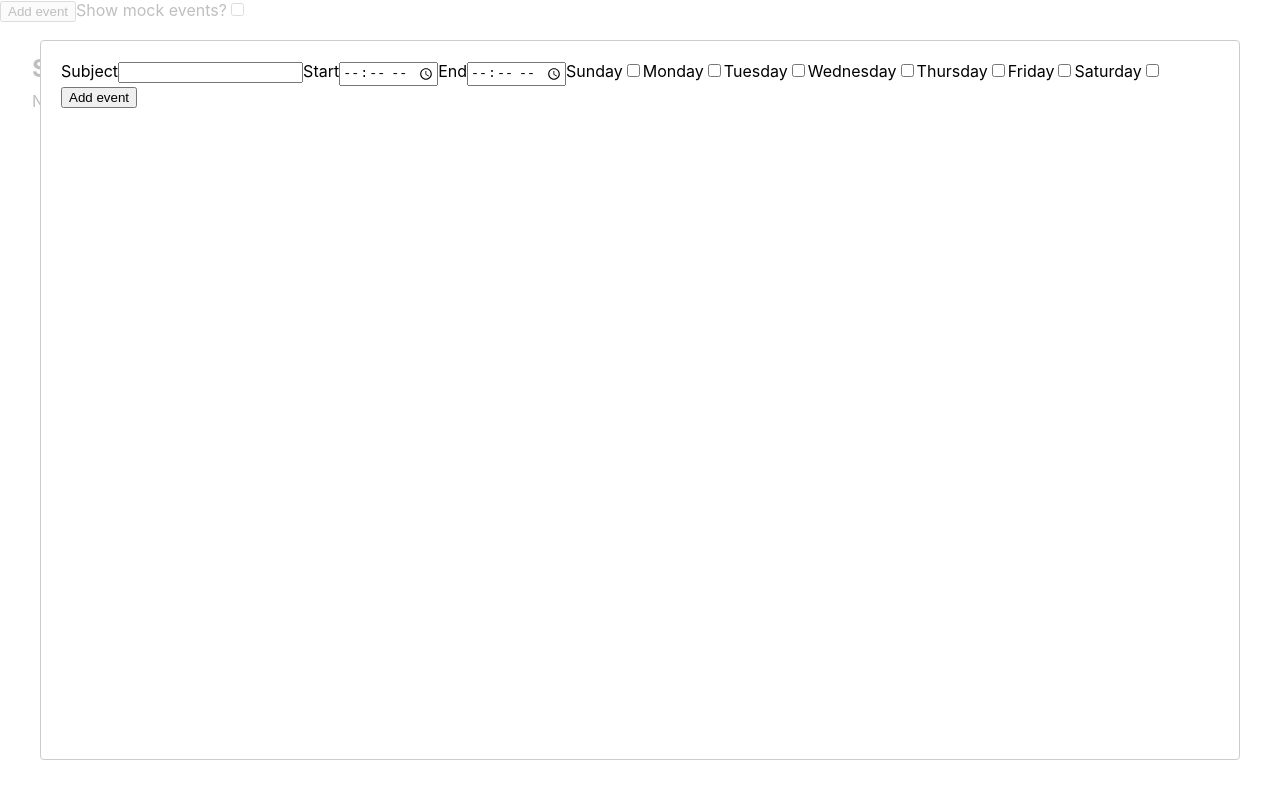
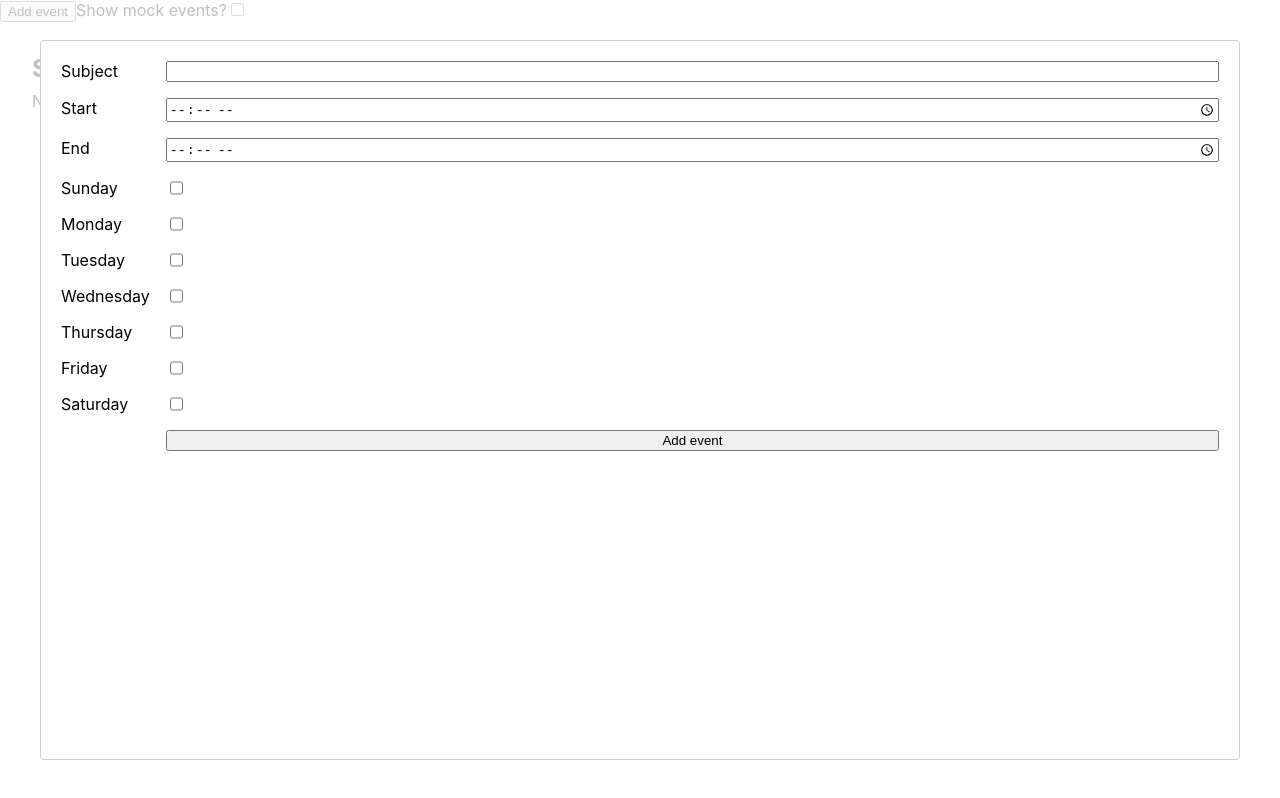
Before and after one commit to ajrussellaudio/week-scheduler, a React (Create React App) app: page / in a window 1280 px wide. Both pictures are taken after a click on the button "Add event". Built offline with nearby package versions, Linux system fonts and the light colour scheme.

Commit message:
Add styles for add event form

```diff
--- /dev/null
+++ b/src/components/AddEvent/AddEventForm.style.ts
@@ -0,0 +1,23 @@
+import styled from 'styled-components';
+
+export const Form = styled.form`
+  display: grid;
+  grid-template-columns: auto 1fr;
+  gap: 1rem;
+
+  & > label {
+    grid-column: 1 / span 1;
+  }
+
+  & > input {
+    grid-column: 2 / span 1;
+  }
+
+  & > input[type='checkbox'] {
+    justify-self: start;
+  }
+
+  & > button {
+    grid-column: 2 / span 1;
+  }
+`;
--- a/src/components/AddEvent/AddEventForm.tsx
+++ b/src/components/AddEvent/AddEventForm.tsx
@@ -1,5 +1,7 @@
+import { Fragment } from 'react';
 import { useForm } from 'react-hook-form';
 import { Event, Weekday, weekdays } from '../../context/Events/types';
+import { Form } from './AddEventForm.style';
 
 export type AddEventFormProps = {
   onSubmit: (values: FormValues) => void;
@@ -13,26 +15,24 @@ type FormValues = {
 export const AddEventForm = ({ onSubmit }: AddEventFormProps) => {
   const { register, handleSubmit } = useForm<FormValues>();
   return (
-    <form onSubmit={handleSubmit((formValues) => onSubmit(formValues))}>
-      <label>
-        Subject
-        <input {...register('event.subject', { required: true })} />
-      </label>
-      <label>
-        Start
-        <input type="time" {...register('event.start', { required: true })} />
-      </label>
-      <label>
-        End
-        <input type="time" {...register('event.end', { required: true })} />
-      </label>
+    <Form onSubmit={handleSubmit((formValues) => onSubmit(formValues))}>
+      <label htmlFor="subject">Subject</label>
+      <input id="subject" {...register('event.subject', { required: true })} />
+
+      <label htmlFor="start">Start</label>
+      <input id="start" type="time" {...register('event.start', { required: true })} />
+
+      <label htmlFor="end">End</label>
+      <input id="end" type="time" {...register('event.end', { required: true })} />
+
       {weekdays.map((weekday) => (
-        <label key={weekday}>
-          {weekday}
-          <input type="checkbox" value={weekday} {...register('days')} />
-        </label>
+        <Fragment key={weekday}>
+          <label htmlFor={weekday}>{weekday}</label>
+          <input id={weekday} type="checkbox" value={weekday} {...register('days')} />
+        </Fragment>
       ))}
+
       <button type="submit">Add event</button>
-    </form>
+    </Form>
   );
 };
--- a/src/components/AddEvent/AddEventModal.tsx
+++ b/src/components/AddEvent/AddEventModal.tsx
@@ -3,6 +3,8 @@ import Modal from 'react-modal';
 import { useEvents } from '../../context/Events';
 import { Action } from '../../context/Events/reducer';
 import { AddEventForm } from './AddEventForm';
+
+Modal.setAppElement('#root');
 
 export type ModalButtonProps = Record<string, never>;
 
```
